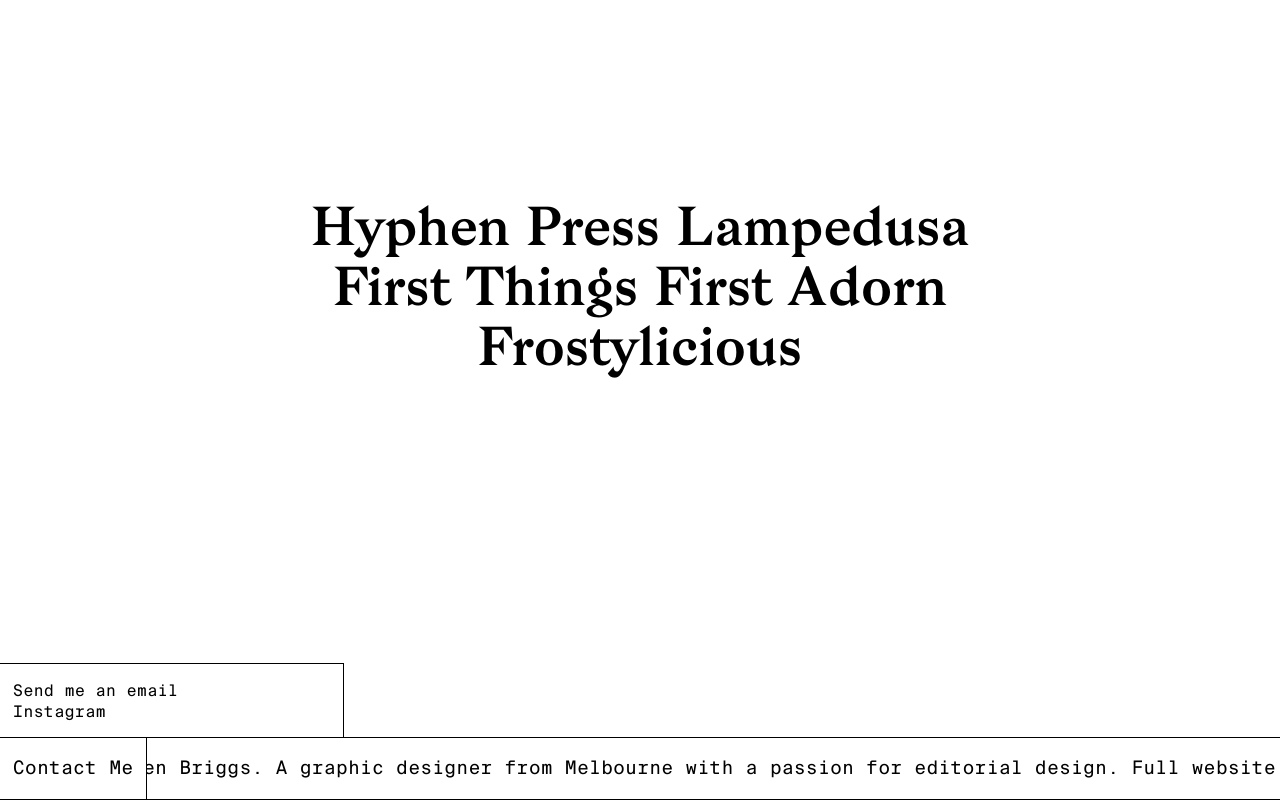
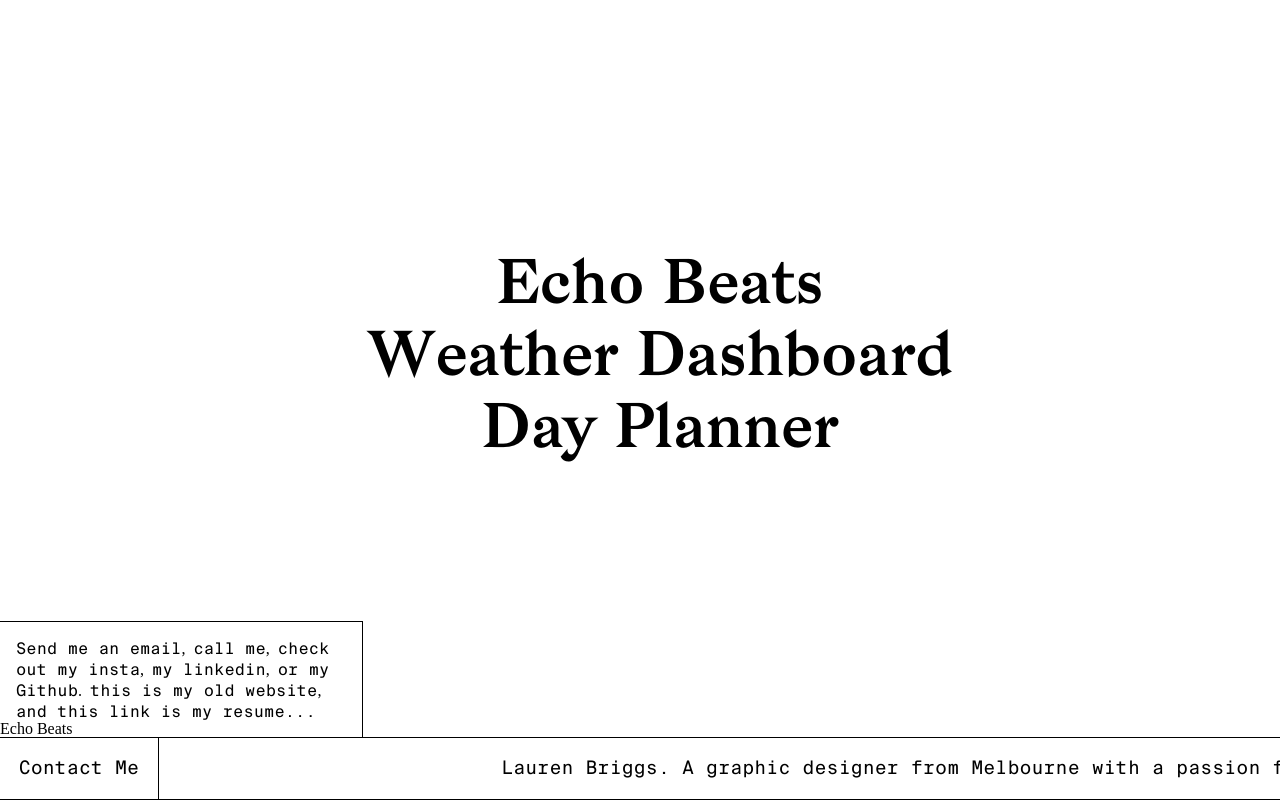
Before and after one commit to lauren-briggs/portfolio, a plain HTML site: page index.html in a window 1280 px wide. Both pictures are taken after a click on the item "Contact Me". Drawn offline with Linux system fonts and the light colour scheme.

Commit message:
updating links for styling

```diff
--- a/assets/css/style.css
+++ b/assets/css/style.css
@@ -2,7 +2,6 @@ body{
     width: 100%;
     margin: 0% auto;
 }
-
 
 @font-face {
     font-family: "Bagnard";
@@ -14,43 +13,34 @@ body{
     src: url(../font/SuisseIntlMono-Regular-WebS.woff);
   }
 
+/* main */
 main{
-    width:60vw;
+    width:100vw;
+    height: 90vh;
     margin: 0 auto;
-    padding-top: 13%;
     text-align: center;
-	cursor: pointer;
+    justify-content: center;
+    align-items: center;
+    display: flex;
 }
+
+.main-container{
+    width: 60vw;
+}
+
 h1{
     font-family: 'Bagnard';
-    font-size: 40pt;
+    font-size: 46pt;
     font-weight: normal;
-    line-height: 45pt;
+    line-height: 54pt;
 }
 
-ul{
-    width: 100%;
-    display: flex;
-    align-items: flex-start;
-    position: fixed;
-    padding: 0;
-    margin: 0 0 0 0;
-    bottom: 0%;
-    border-top: 1px solid #000;
-    border-bottom: 1px solid #000;
-    list-style: none;
-    overflow: hidden;
-    transition: .4s;
-    box-sizing: border-box;
+main a{
+    background-color: white;
 }
 
 li{
-
-    white-space: nowrap;
-    display: inline-block;
-    text-align: centre;
-    margin: 0;
-    font-size: 14pt;
+    list-style: none;
 }
 
 a:link{
@@ -66,6 +56,48 @@ a:visited{
     color: #000;
 }
 
+/* background imgs */
+img{
+    display: none;
+    position: fixed;
+    margin: 0px auto;
+    top: 0%;
+    z-index: -1;
+    transition: 0.5s ;
+}
+
+
+
+/* footer */
+.footer-list{
+    width: 100%;
+    display: flex;
+    align-items: flex-start;
+    position: fixed;
+    padding: 0;
+    margin: 0 0 0 0;
+    bottom: 0%;
+    background-color: white;
+    border-top: 1px solid #000;
+    border-bottom: 1px solid #000;
+    list-style: none;
+    overflow: hidden;
+    transition: .4s;
+    /* box-sizing: border-box; */
+}
+
+footer li{
+    white-space: nowrap;
+    display: inline-block;
+    text-align: centre;
+    margin: 0;
+    font-size: 14pt;
+}
+
+footer li:hover{
+    text-decoration: underline;
+}
+
 .info{
     width: 330px;
     position: fixed;
@@ -74,7 +106,7 @@ a:visited{
     border: 1px solid #000;
     border-left: none;
     border-bottom: none;
-    padding-left: 1%;
+    padding: 1em;
     display: none;
 }
 
@@ -82,37 +114,22 @@ a:visited{
     display: block;
 }
 
+.info a,
 p{
     font-family: 'SuisseIntlMono-Regular-WebS';
-
 }
 
 #contact{
-    padding: 0% 1% 0% 1%;
+    padding: 0em 1em;
     border-right: 1px solid #000;
     background-color: white;
 	z-index: 99;
 	cursor: pointer;
 }
+
 #contact.showme{
     text-decoration: underline;
 }
-
-#contact.showme1{
-    animation-name: back;
-    animation-duration: 60s;
-    animation-iteration-count: infinite;
-    animation-direction: alternate;
-}
-
-
-
-
-
-
-
-
-
 
 #about{
     width: 73%;
@@ -122,11 +139,12 @@ p{
     -webkit-transform:translateX(50%);
     transform:translateX(100%);
     /* Apply animation to this element */
-                    -moz-animation: example1 15s linear infinite;
-                    -webkit-animation: example1 15s linear infinite;
-                    animation: example1 15s linear infinite;
+    -moz-animation: example1 25s linear infinite;
+    -webkit-animation: example1 25s linear infinite;
+    animation: example1 25s linear infinite;
 }
-                /* Move it (define the animation) */
+
+/* Define transform animation */
 @-moz-keyframes example1 {
     0%   { -moz-transform: translateX(100%);
             transform: translate(100%)}
@@ -140,13 +158,11 @@ p{
             transform: translate(100%)}
 }
 @keyframes example1 {
-                    0%   {
-                    -moz-transform: translateX(100%); /* Firefox bug fix */
+    0%   { -moz-transform: translateX(100%); /* Firefox bug fix */
             -webkit-transform: translateX(100%); /* Firefox bug fix */
             transform: translateX(100%);
     }
-                    100% {
-                    -moz-transform: translateX(-100%); /* Firefox bug fix */
+    100% { -moz-transform: translateX(-100%); /* Firefox bug fix */
             -webkit-transform: translateX(-100%); /* Firefox bug fix */
             transform: translateX(-100%);
     }
--- a/assets/js/main.js
+++ b/assets/js/main.js
@@ -1,8 +1,48 @@
-//--contact pop up--/
-$('#contact').click(function () {
-  $('.info').addClass('showme');
+const contactEl = $('#contact');
+const infoEl = $('.info');
+
+const echoLink = $('#echobeats-link');
+const weatherLink = $('#weather-link');
+const workdayLink = $('#workday-link');
+
+const echoImg = $('#echobeats-img');
+const weatherImg = $('#weather-img');
+const workdayImg = $('#workday-img');
+
+
+//contact pop up
+contactEl.mouseenter(function () {
+  infoEl.addClass('showme');
 });
 
-$('.info').mouseleave(function () {
-  $('.info').removeClass('showme');
+infoEl.mouseleave(function () {
+  infoEl.removeClass('showme');
 });
+
+//background img on hover echo
+echoLink.mouseenter(function () {
+  echoImg.css('display', 'block');
+})
+
+echoLink.mouseleave(function () {
+  echoImg.css('display', 'none');
+})
+//background img on hover weather
+weatherLink.mouseenter(function () {
+  weatherImg.css('display', 'block');
+})
+
+weatherLink.mouseleave(function () {
+  weatherImg.css('display', 'none');
+})
+
+//background img on hover day planner
+workdayLink.mouseenter(function () {
+  workdayImg.css('display', 'block');
+})
+
+workdayLink.mouseleave(function () {
+  workdayImg.css('display', 'none');
+})
+
+console.log(echoLink);
--- a/index.html
+++ b/index.html
@@ -11,22 +11,50 @@
 
 <body>
     <main>
-        <h1>
-            <span id="hyphen">Hyphen Press</span> <span id="lampedusa">Lampedusa</span> <span id="first">First Things
-                First</span> <span id="adorn">Adorn</span> <span id="frostylicious">Frostylicious</span>
-        </h1>
+        <div class="main-container">
+            <h1>
+                <ul>
+                    <li id="echobeats-link"><a href="https://chrisonions.github.io/webdevawesometeam/"
+                            target="_blank">Echo Beats</a>
+                    </li>
+                    <li id="weather-link"><a href="https://lauren-briggs.github.io/weather-dashboard/"
+                            target="_blank">Weather
+                            Dashboard</a></li>
+                    <li id="workday-link"><a href="https://lauren-briggs.github.io/work-day-scheduler/"
+                            target="_blank">Day Planner</a>
+                    </li>
+                </ul>
+            </h1>
+        </div>
     </main>
 
+    <section class="img-container">
+        <img id="echobeats-img" src="assets/images/echo-beats.png" height="100%" alt="screenshot of echo beats website">
+        <img id="weather-img" src="assets/images/weather-dashboard.png" width="100%"
+            alt="screenshot of weather-dashboard website">
+        <img id="workday-img" src="assets/images/work-day-scheduler.png" width="100%"
+            alt="screenshot of work day scheduler website">
+    </section>
+
+    <section class="echoInfo">
+        Echo Beats <br>
+        <a href="https://chrisonions.github.io/webdevawesometeam/" target="_blank">Live site</a><br>
+        <a href="https://github.com/ChrisOnions/EchoBeats" target="_blank">Github Repository</a>
+
+    </section>
+
     <section class="info">
-        <p>
-            <a href="mailto:laurenbriggs41[@]gmail.com">Send me an email</a>
-            <br>
-            <a href="https://www.instagram.com/lbriggsdesign/" target="_blank">Instagram</a>
-        </p>
+        <a href="mailto:laurenbriggs41[@]gmail.com">Send me an email</a>,&nbsp;
+        <a href="tel://+61478246735">call me</a>,&nbsp;
+        <a href="https://www.instagram.com/lbriggsdesign/" target="_blank">check out my insta</a>,&nbsp;
+        <a href="https://www.linkedin.com/in/lauren-briggs/" target="_blank">my linkedin</a>,&nbsp;
+        <a href="https://github.com/lauren-briggs" target="_blank">or my Github</a>.&nbsp;
+        <a href="https://lbriggsdesign.com" target="_blank">this is my old website</a>,&nbsp;
+        <a href="#" target="_blank">and this link is my resume...</a>
     </section>
 
     <footer>
-        <ul>
+        <ul class="footer-list">
             <li id="contact">
                 <p>Contact Me</p>
             </li>
```
Also changed, not shown: assets/images/Screen Shot 2021-03-04 at 10.22.56 pm.png (deleted), assets/images/echo-beats.png (added), assets/images/weather-dashboard.png (added), assets/images/work-day-scheduler.png (added). Lines whose indentation alone changed are shown as unchanged.
